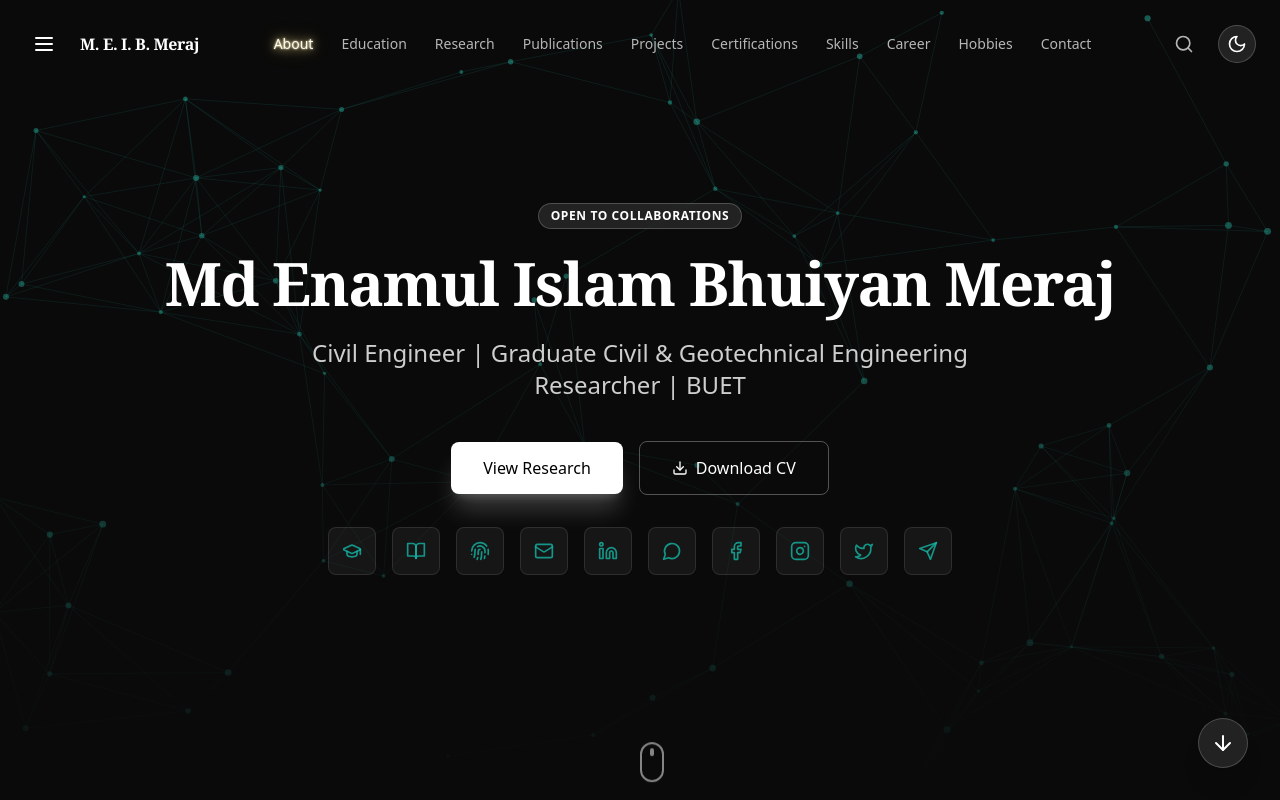
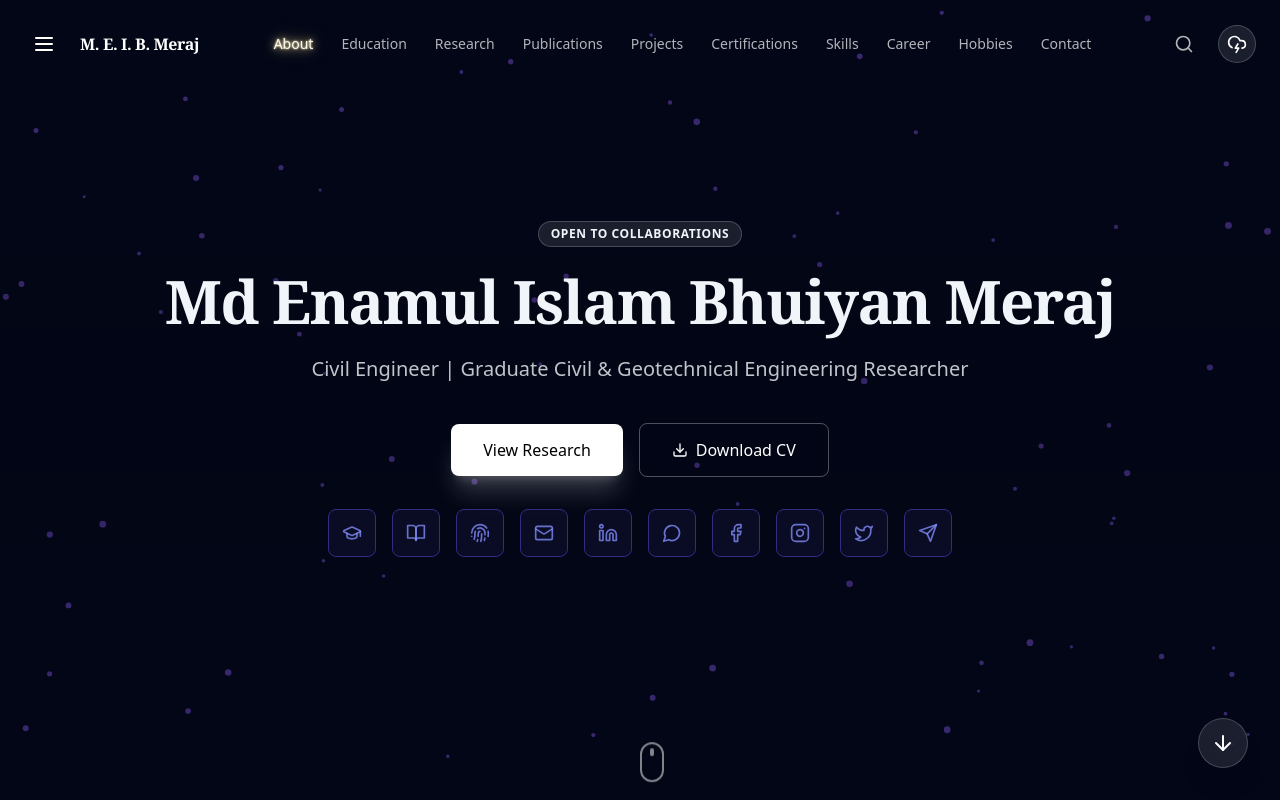
Before and after one commit to enamulislammeraj25-rin/portfolio-xrin, a React (Create React App) app: page / in a window 1280 px wide. Shown: the top 800 px of the page. Built offline with nearby package versions, Linux system fonts and the light colour scheme.

Commit message:
Default to midnight theme and keep the hero title on one line.

```diff
--- a/src/App.js
+++ b/src/App.js
@@ -24,7 +24,7 @@ import { ResearchNetwork } from './components/ResearchNetwork';
  * MAIN APP COMPONENT
  */
 export default function App() {
-  const [theme, setTheme] = useState('dark');
+  const [theme, setTheme] = useState('midnight');
   const [searchOpen, setSearchOpen] = useState(false);
   const [menuOpen, setMenuOpen] = useState(false);
   const [scrolled, setScrolled] = useState(false);
@@ -673,7 +673,7 @@ export default function App() {
             {PORTFOLIO_DATA.profile.name}
           </h1>
 
-          <p className="text-xl md:text-2xl font-light max-w-2xl mx-auto mb-10 leading-relaxed animate-in fade-in slide-in-from-bottom-8 duration-700 delay-300 opacity-80">
+          <p className="text-sm sm:text-base md:text-xl font-light mx-auto mb-10 whitespace-nowrap animate-in fade-in slide-in-from-bottom-8 duration-700 delay-300 opacity-80">
             {PORTFOLIO_DATA.profile.tagline}
           </p>
 
--- a/src/data/portfolioData.js
+++ b/src/data/portfolioData.js
@@ -14,7 +14,7 @@ export const PORTFOLIO_DATA = {
     name: "Md Enamul Islam Bhuiyan Meraj",
     title: "Post Graduate Student of Civil & Geotechnical Engineering",
     institution: "Bangladesh University of Engineering & Technology (BUET)",
-    tagline: "Civil Engineer | Graduate Civil & Geotechnical Engineering Researcher | BUET",
+    tagline: "Civil Engineer | Graduate Civil & Geotechnical Engineering Researcher",
     bio: "I am a Civil Engineer and M.Sc. researcher in Civil and Geotechnical Engineering at the Bangladesh University of Engineering and Technology (BUET), with a B.Sc. in Civil Engineering from RUET. My current research focuses on geotechnical earthquake engineering, particularly soil liquefaction and seismic site characterization.\n\nBeyond my current work, I am interested in expanding my research toward computational geomechanics, soil–structure interaction, foundation and offshore geotechnics, ground improvement, geohazards, and resilient and sustainable infrastructure. I am particularly interested in research that combines numerical modelling, field-based investigation, and engineering analysis to address complex infrastructure challenges.\n\nAlongside research, I have a strong interest in teaching and academic mentorship. My long-term goal is to pursue doctoral research and build an academic career that integrates research, teaching, and practical engineering problem-solving.",
     email: "enamulislammeraj.25@gmail.com",
     location: "Dhaka, Bangladesh",
```
